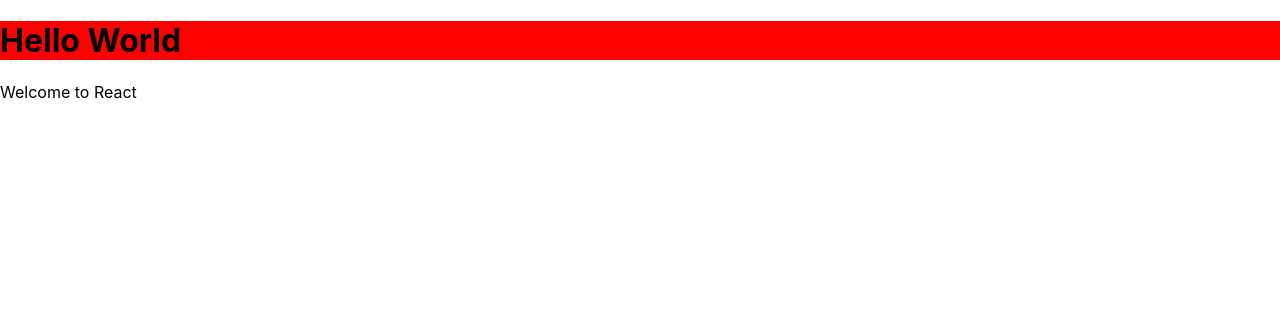
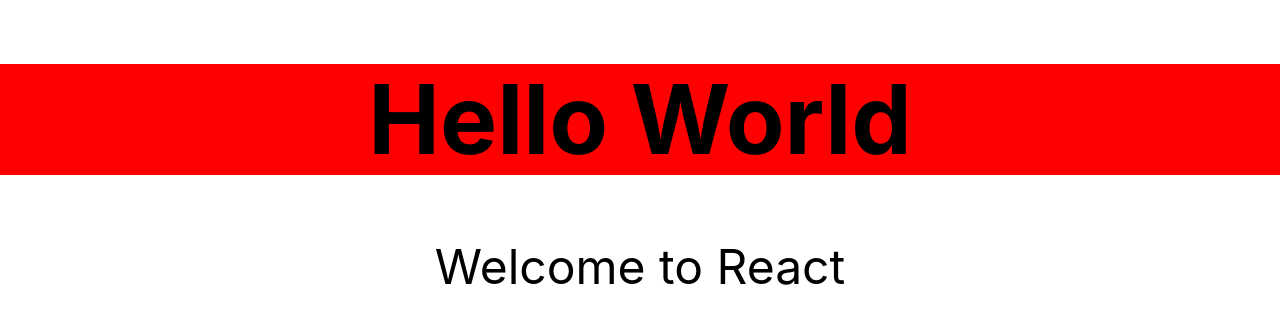
Before and after one commit to jhnnyk/Udemy-robofriends-withHooks, a React (Create React App) app: page / in a window 1280 px wide. Shown: the top 324 px of the page. Built offline with nearby package versions, Linux system fonts and the light colour scheme.

Commit message:
using tachyons

```diff
--- a/package.json
+++ b/package.json
@@ -8,7 +8,8 @@
     "@testing-library/user-event": "^13.5.0",
     "react": "^18.3.1",
     "react-dom": "^18.3.1",
-    "react-scripts": "5.0.1",
+    "react-scripts": "^5.0.1",
+    "tachyons": "^4.12.0",
     "web-vitals": "^2.1.4"
   },
   "scripts": {
--- a/src/Hello.js
+++ b/src/Hello.js
@@ -4,7 +4,7 @@ import './Hello.css';
 class Hello extends Component {
   render() {
     return (
-      <div>
+      <div className='f1 tc'>
         <h1>Hello World</h1>
         <p>Welcome to React</p>
       </div>
--- a/src/index.js
+++ b/src/index.js
@@ -3,6 +3,7 @@ import ReactDOM from 'react-dom/client';
 import './index.css';
 import Hello from './Hello';
 import reportWebVitals from './reportWebVitals';
+import 'tachyons';
 
 const root = ReactDOM.createRoot(document.getElementById('root'));
 root.render(
```
Also changed, not shown: 1 other file (tests, documents, lock files or other folders).
